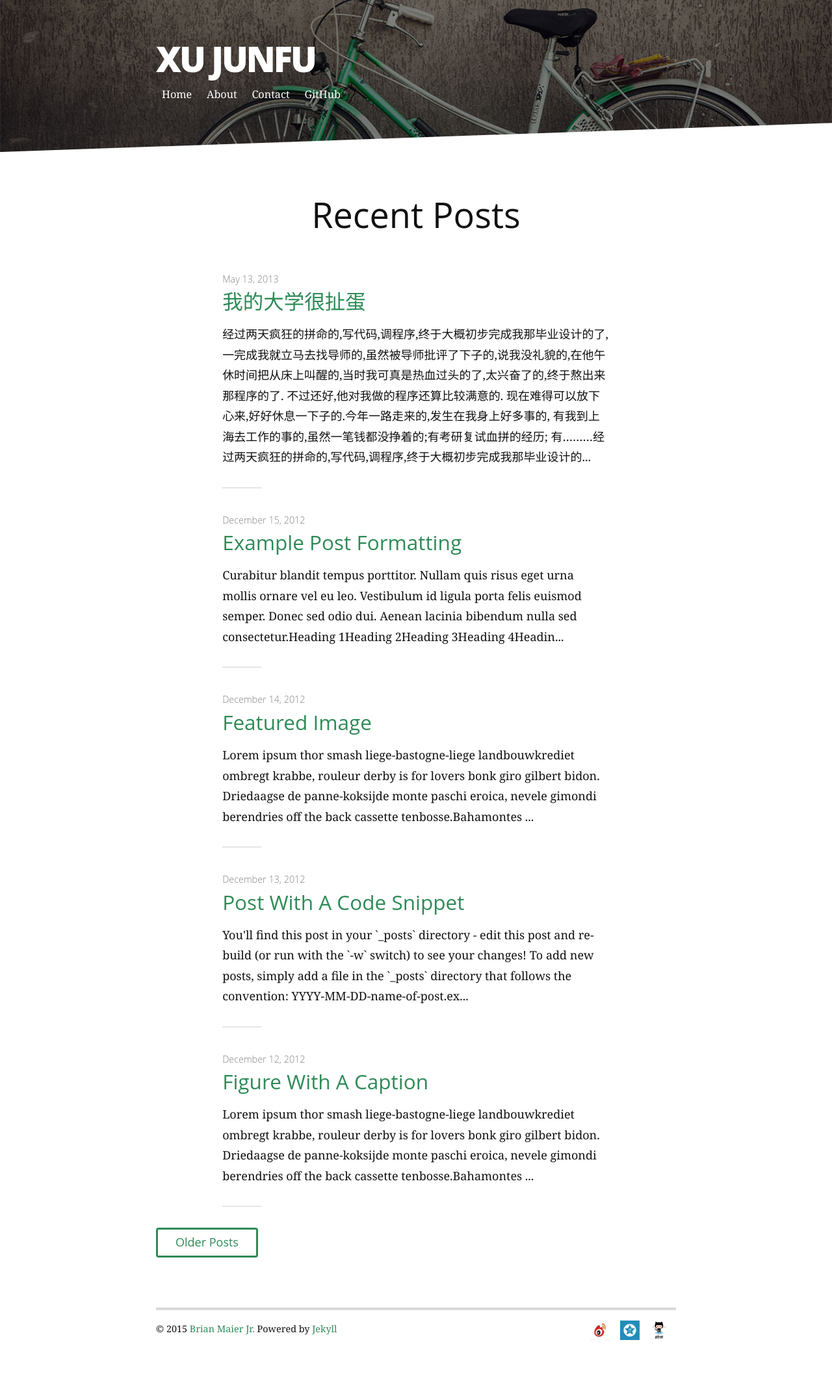
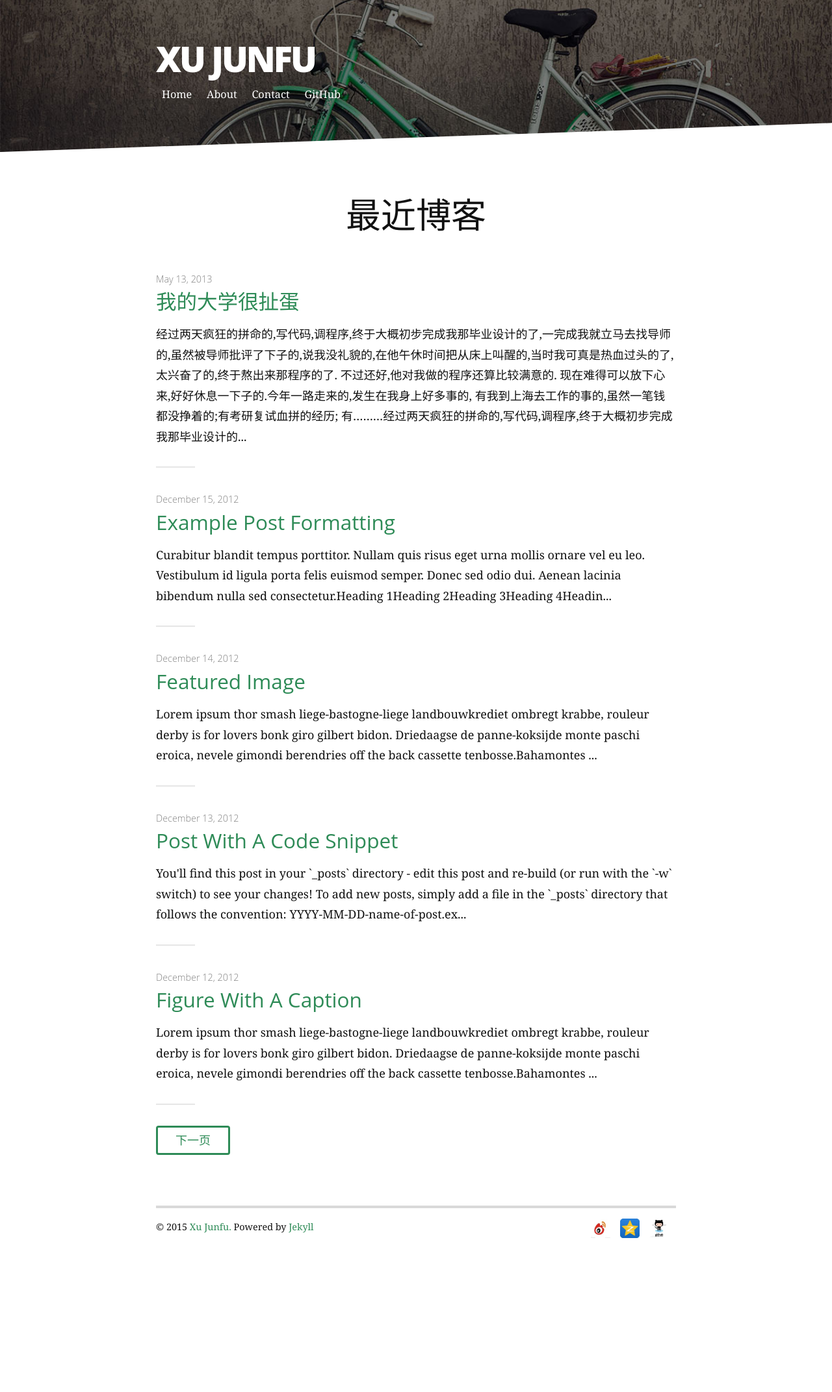
Before and after one commit to JunFuXu/JunFuXu.github.io, a Jekyll site: the page built from index.html, in a window 1280 px wide. Shown: the whole page at 65% size. Built offline with Jekyll 4.4.1, drawn with Linux system fonts in a browser that asks for light colours; Markdown is read by kramdown in place of the engine named in the settings; the list of posts is cut into pages by our own code; after the commit the page ends 1986 px from its top, so only the background shows below that.

Commit message:
modify css

```diff
--- a/_includes/footer.html
+++ b/_includes/footer.html
@@ -1,6 +1,6 @@
 <div class="footer">
    <div class="container">
-      <p class="copy">&copy; <script type="text/javascript">document.write(new Date().getFullYear());</script> <a href="http://brianmaierjr.com">Brian Maier Jr.</a> Powered by <a href="http://jekyllrb.com">Jekyll</a></p>
+      <p class="copy">&copy; <script type="text/javascript">document.write(new Date().getFullYear());</script> <a href="https://junfuxu.github.io/index.html">Xu Junfu.</a> Powered by <a href="http://jekyllrb.com">Jekyll</a></p>
 
       <div class="footer-links">
          <ul class="noList">
--- a/index.html
+++ b/index.html
@@ -3,7 +3,7 @@ layout: default
 ---
 
 <div class="home" id="home">
-  <h1 class="pageTitle">Recent Posts</h1>
+  <h1 class="pageTitle">最近博客</h1>
   <ul class="posts noList">
     {% for post in paginator.posts %}
       <li>
@@ -16,10 +16,10 @@ layout: default
   <!-- Pagination links -->
   <div class="pagination">
     {% if paginator.previous_page %}
-      <a href="{{ paginator.previous_page_path | prepend: site.baseurl }}" class="previous button__outline">Newer Posts</a>
+      <a href="{{ paginator.previous_page_path | prepend: site.baseurl }}" class="previous button__outline">上一页</a>
     {% endif %}
     {% if paginator.next_page %}
-      <a href="{{ paginator.next_page_path | prepend: site.baseurl }}" class="next button__outline">Older Posts</a>
+      <a href="{{ paginator.next_page_path | prepend: site.baseurl }}" class="next button__outline">下一页</a>
     {% endif %}
   </div>
 </div>
```
Also changed, not shown: _includes/google_analytics.html (deleted, +0 -11 lines), assets/css/style.css, assets/img/qqzone.jpg.
